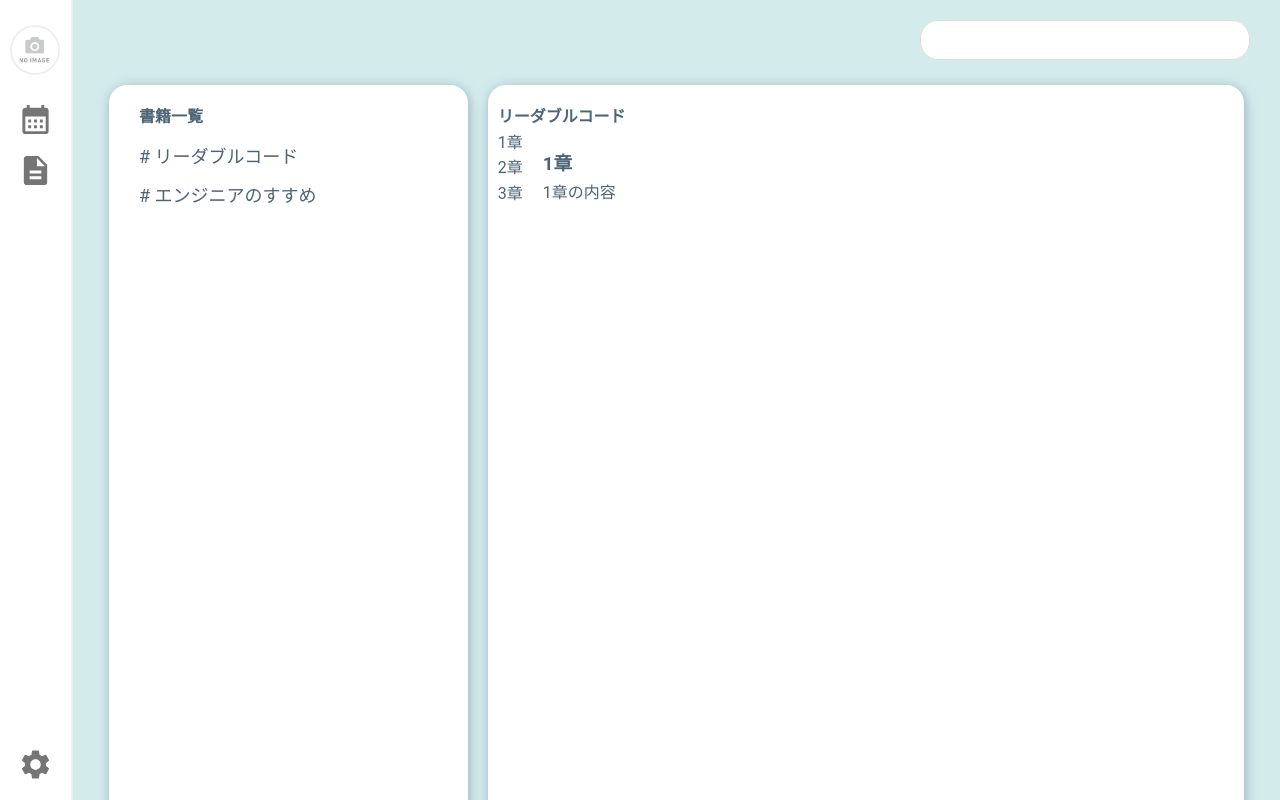
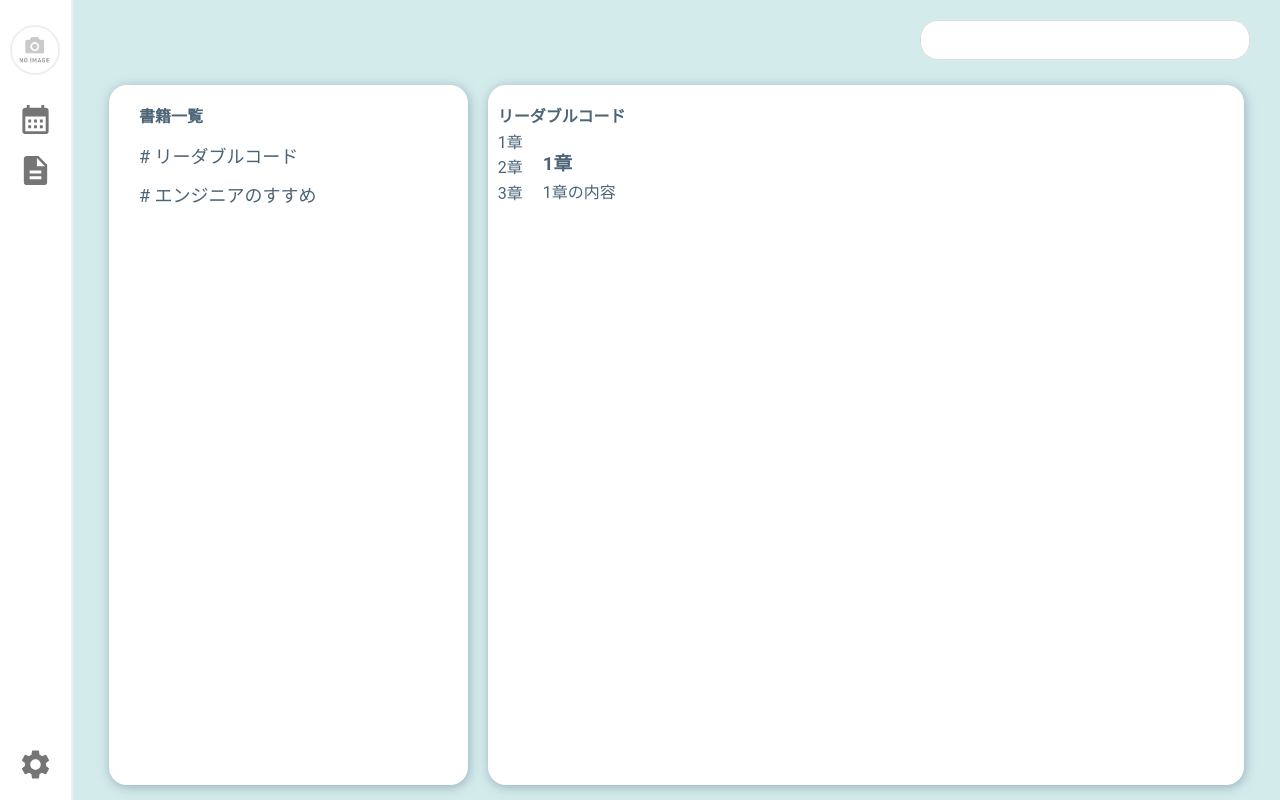
Before and after one commit to Mayu0628/TechRead_NextJS, a Next.js app: page / in a window 1280 px wide. Built offline with nearby package versions, Linux system fonts and the light colour scheme.

Commit message:
Update BookList and main container styles for better layout and user experience

```diff
--- a/src/app/features/Toppage/BookList/component/BookList.module.css
+++ b/src/app/features/Toppage/BookList/component/BookList.module.css
@@ -6,7 +6,7 @@
   margin-right: 10px;
   padding: 19px 10px;
   border-radius: 18px;
-  height: calc(100vh - 40px);
+
   overflow-y: auto;
   box-shadow: 1px 2px 11px 0px rgba(92, 121, 143, 0.52);
 }
--- a/src/app/styles/globals.css
+++ b/src/app/styles/globals.css
@@ -45,6 +45,7 @@ li {
 
 .maincontainer {
   display: flex;
+    height: calc(100vh - 60px);
 }
 
 form {
```
